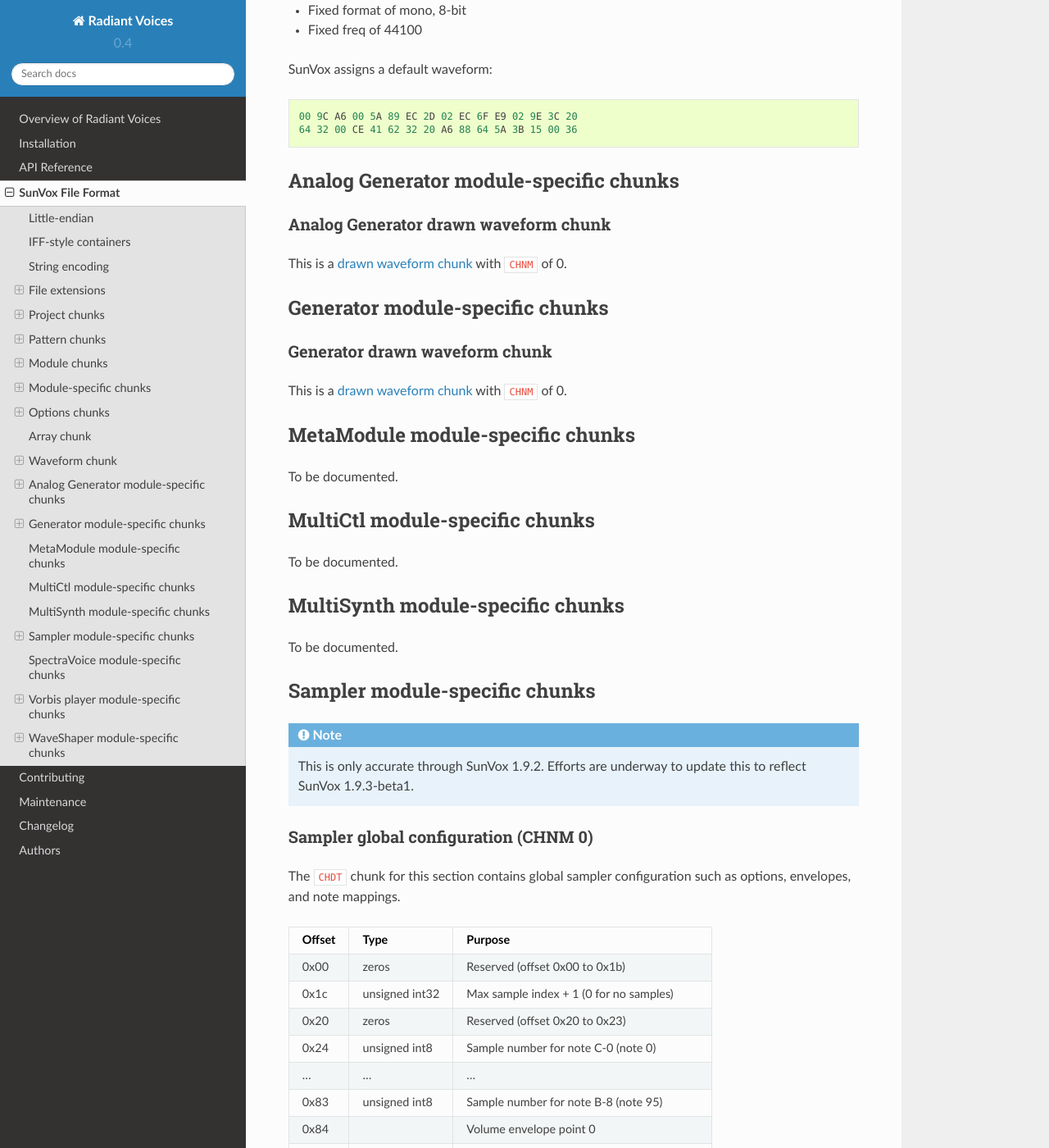
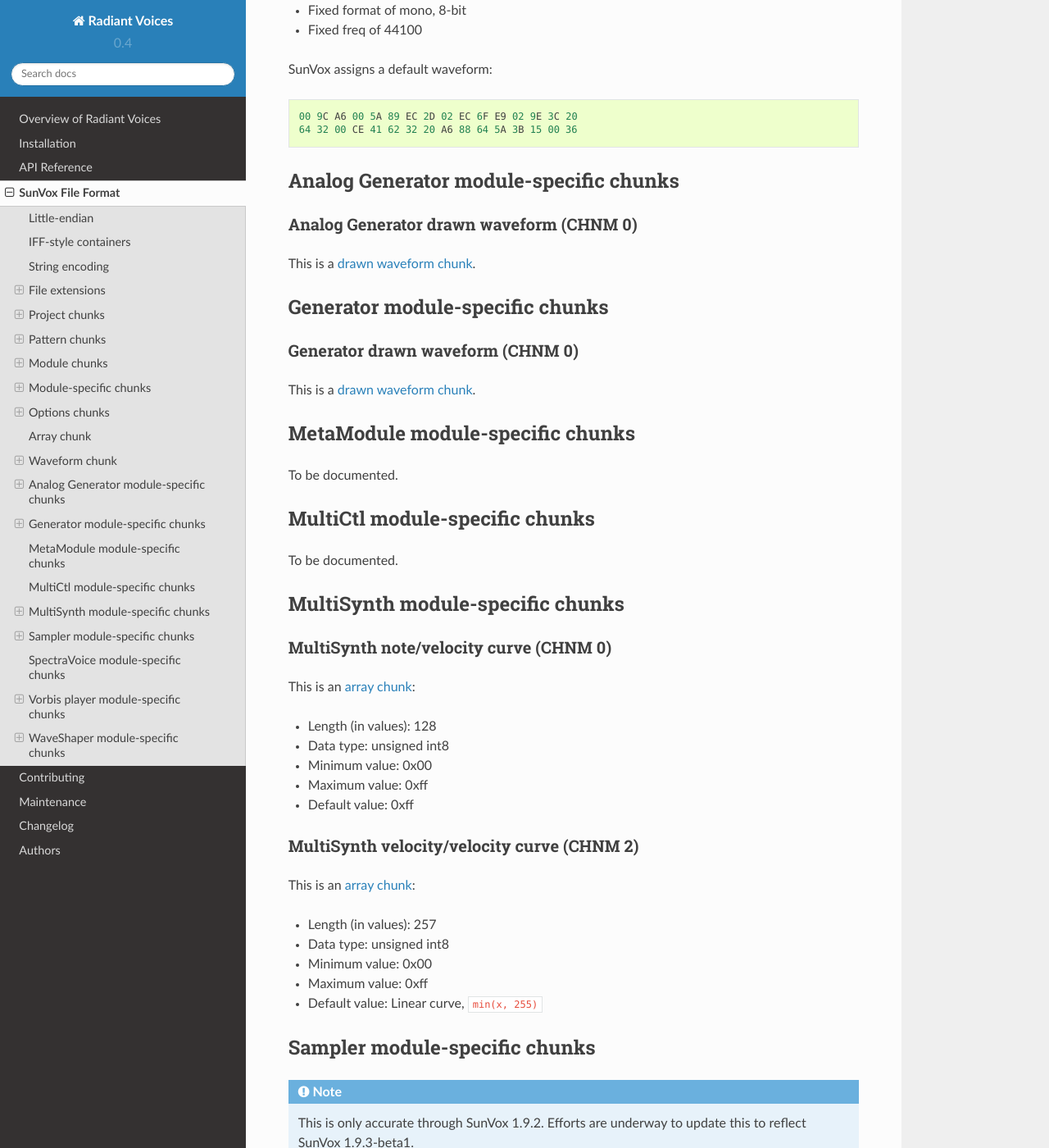
Before and after one commit to metrasynth/radiant-voices, a Sphinx documentation site: the page built from docs/sunvox-file-format.rst, in a window 1280 px wide and 1400 px high, scrolled down 11250 px. Shown: the whole window at 82% size. Built offline with Sphinx 7.4.7 and the Read the Docs theme 2.0.0, drawn with Linux system fonts in a browser that asks for light colours; some of the changed text lies outside the part shown.

Commit message:
Describe MultiSynth module-specific chunks

```diff
--- a/docs/sunvox-file-format.rst
+++ b/docs/sunvox-file-format.rst
@@ -527,18 +527,18 @@
 Analog Generator module-specific chunks
 ---------------------------------------
 
-Analog Generator drawn waveform chunk
-.....................................
+Analog Generator drawn waveform (CHNM 0)
+........................................
 
-This is a `drawn waveform chunk`_ with ``CHNM`` of 0.
+This is a `drawn waveform chunk`_.
 
 Generator module-specific chunks
 --------------------------------
 
-Generator drawn waveform chunk
-..............................
+Generator drawn waveform (CHNM 0)
+.................................
 
-This is a `drawn waveform chunk`_ with ``CHNM`` of 0.
+This is a `drawn waveform chunk`_.
 
 MetaModule module-specific chunks
 ---------------------------------
@@ -553,7 +553,27 @@
 MultiSynth module-specific chunks
 ---------------------------------
 
-To be documented.
+MultiSynth note/velocity curve (CHNM 0)
+.......................................
+
+This is an `array chunk`_:
+
+- Length (in values): 128
+- Data type: unsigned int8
+- Minimum value: 0x00
+- Maximum value: 0xff
+- Default value: 0xff
+
+MultiSynth velocity/velocity curve (CHNM 2)
+...........................................
+
+This is an `array chunk`_:
+
+- Length (in values): 257
+- Data type: unsigned int8
+- Minimum value: 0x00
+- Maximum value: 0xff
+- Default value: Linear curve, ``min(x, 255)``
 
 Sampler module-specific chunks
 ------------------------------
@@ -728,4 +748,4 @@
 - Data type: unsigned int16
 - Minimum value: 0x0000
 - Maximum value: 0xffff
-- Default value: Linear curve, x * 0x100
+- Default value: Linear curve, ``x * 0x100``
```
